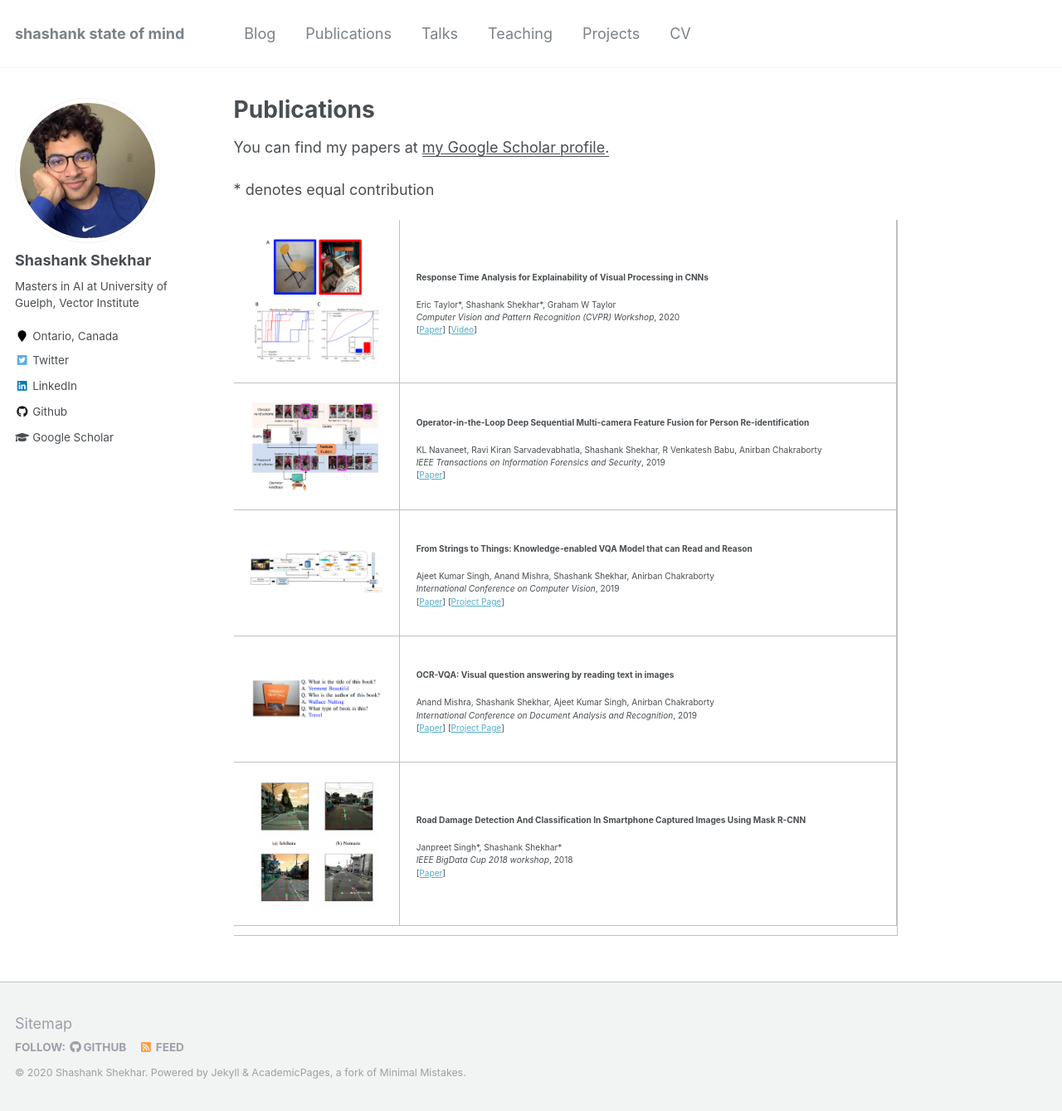
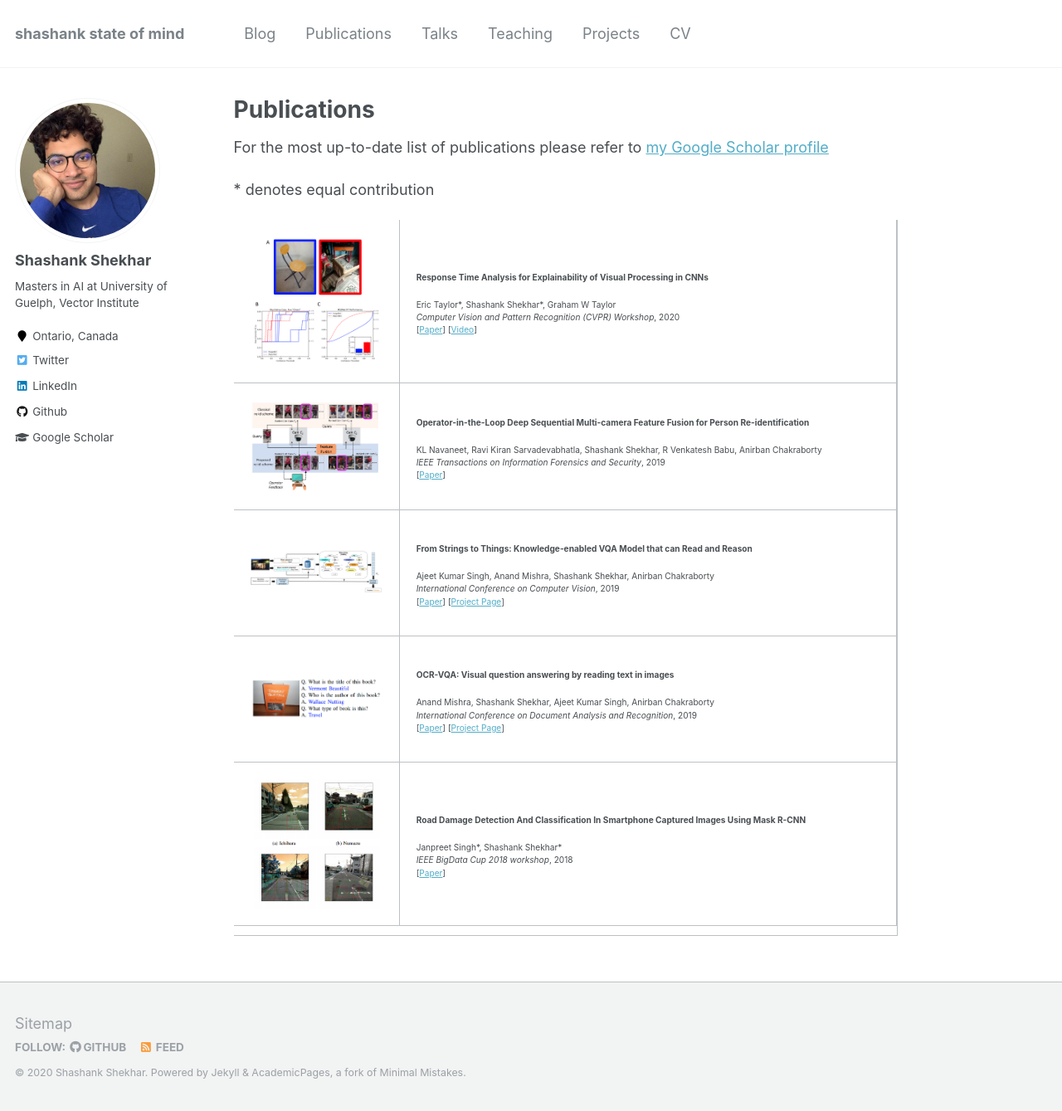
Before and after one commit to sshkhr/sshkhr.github.io, a Jekyll site: the page built from _pages/publications.md, in a window 1280 px wide and 1339 px high. Shown: the whole window at 83% size. Built offline with Jekyll 4.4.1, drawn with Linux system fonts in a browser that asks for light colours.

Commit message:
fixing scholar link

```diff
--- a/_pages/publications.md
+++ b/_pages/publications.md
@@ -6,9 +6,7 @@ author_profile: true
 ---
 
 
-You can find my papers at <u><a href="https://scholar.google.fr/citations?user=UpV5wyYAAAAJ&hl=en">my Google Scholar profile</a>.</u>
-
-{% include base_path %}
+For the most up-to-date list of publications please refer to [my Google Scholar profile](https://scholar.google.fr/citations?user=UpV5wyYAAAAJ&hl=en)
 
 \* denotes equal contribution
 
```
